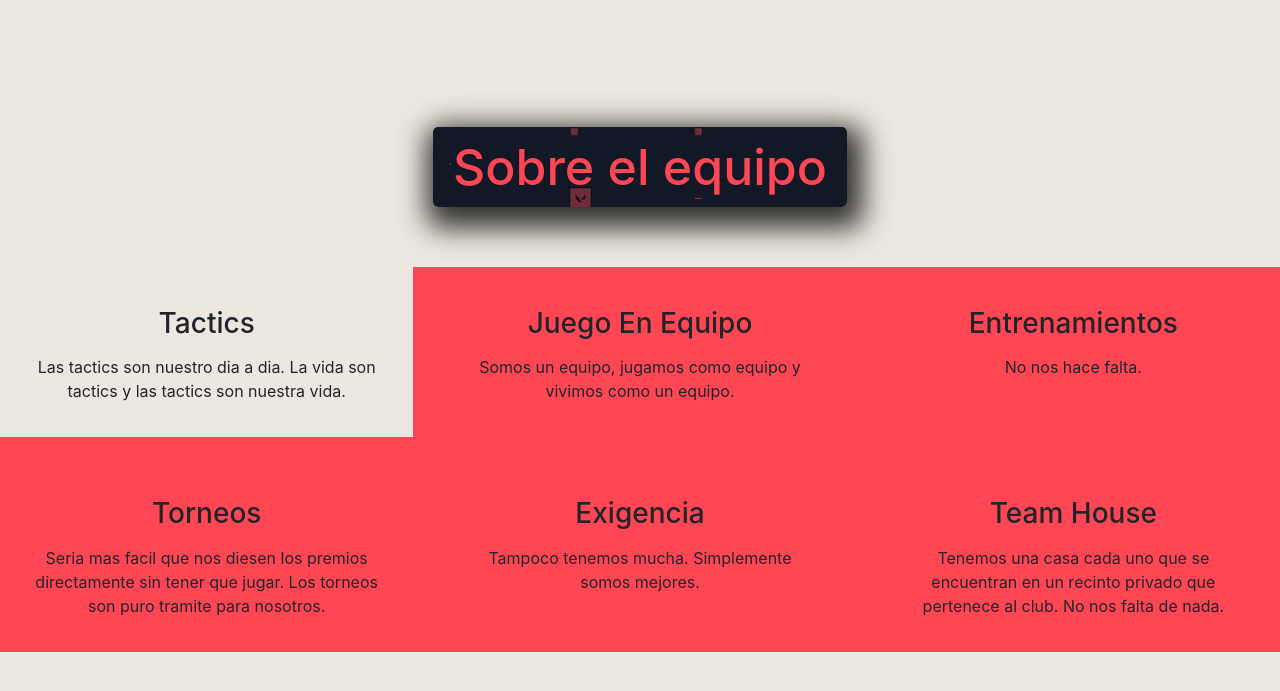
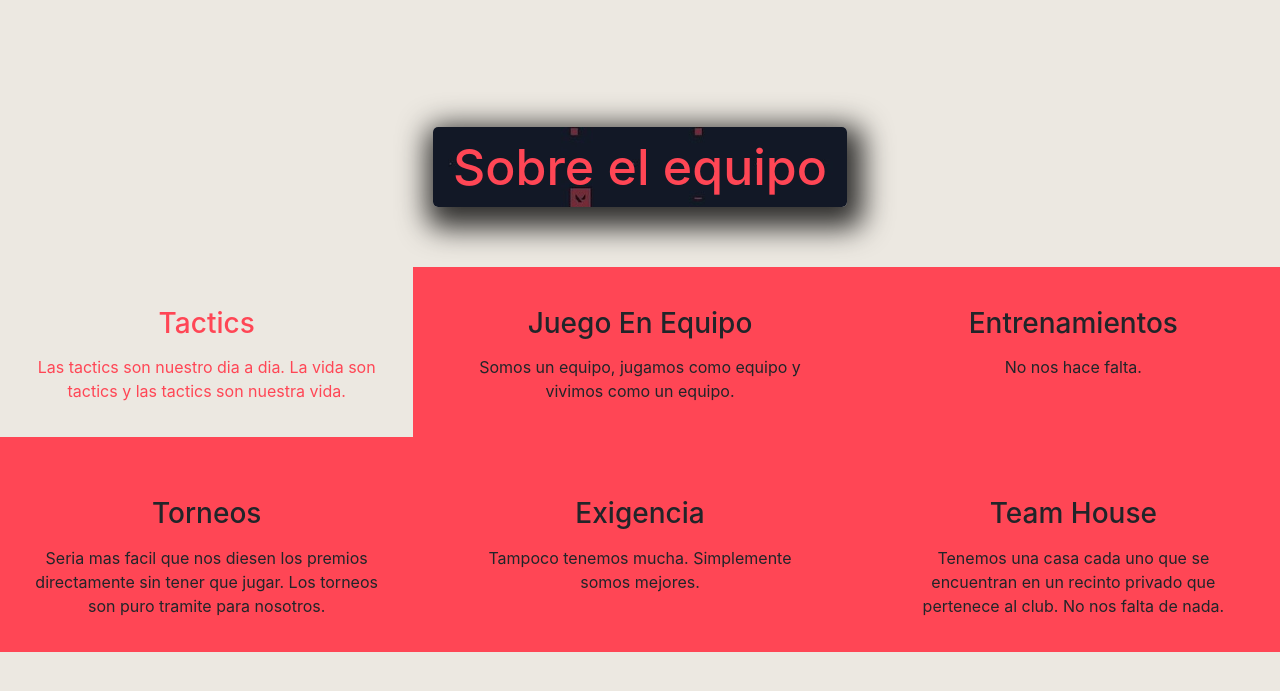
Before and after one commit to FranjSeco/project1-Lucatic, a plain HTML site: page index.html in a window 1280 px wide. In both pictures the pointer is over the element 206 px from the left and 1897 px from the top of the page. Shown: the part 1546-2237 px from the top of the page. Drawn offline with nearby package versions, Linux system fonts and the light colour scheme.

Commit message:
probando

```diff
--- a/styles/main.css
+++ b/styles/main.css
@@ -484,6 +484,8 @@ body {
 
 .whatWeDo__card:hover {
   background-color: var(--main-blanco);
+  color: var(--main-rojo);
+  cursor: pointer;
 }
 
 .whatWeDo__card-title {
```
